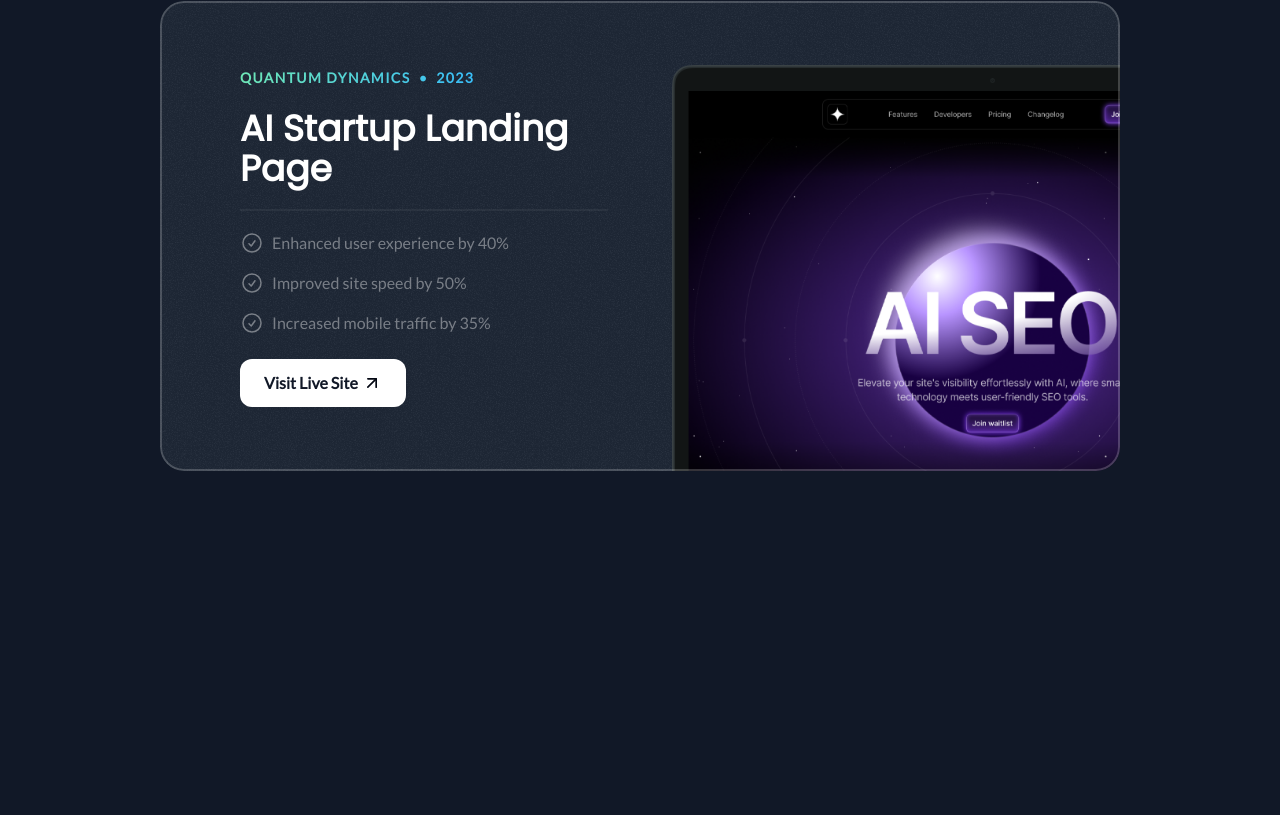
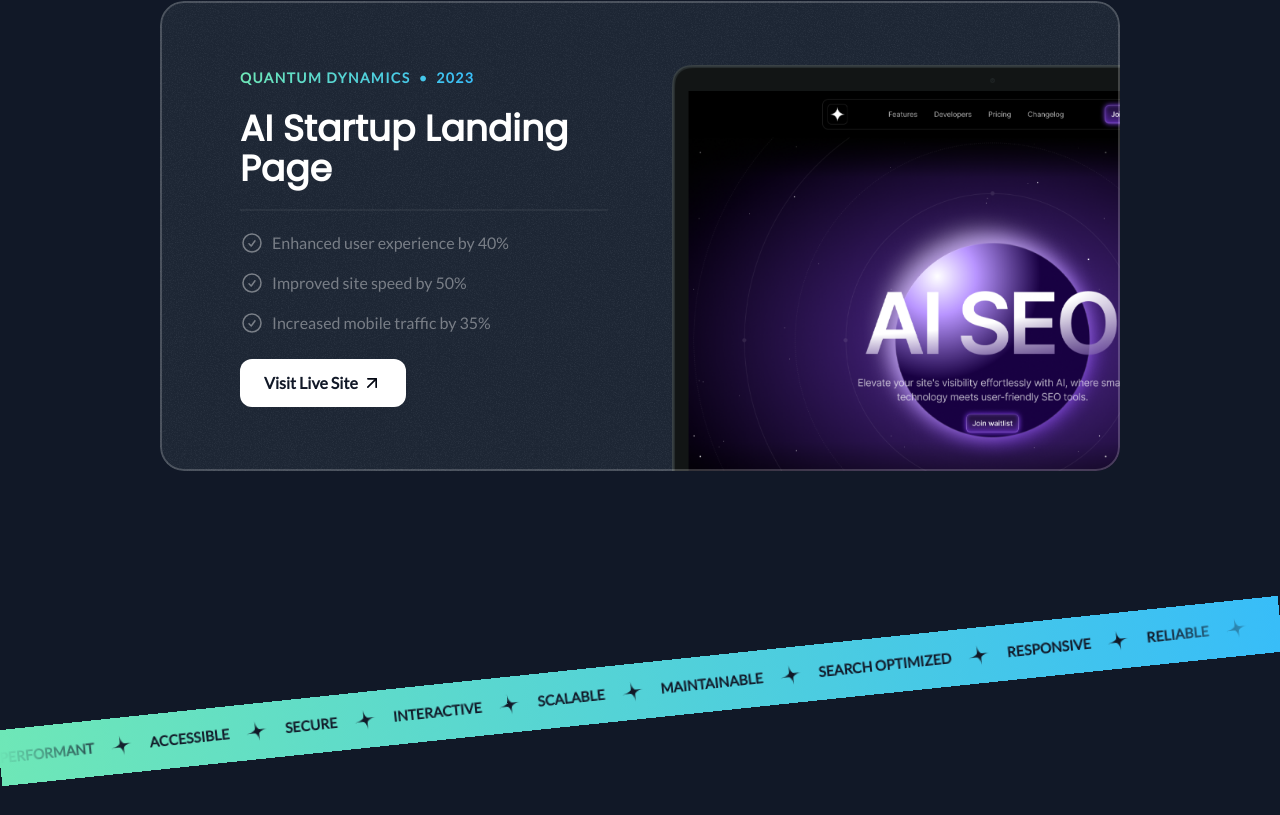
Before and after one commit to saicharanruka/nextjs-portfolio-site, a Next.js app: page / in a window 1280 px wide. Shown: the part 2353-3168 px from the top of the page. Before the commit the page ends 2920 px from the top, so only its background shows below. Built offline with nearby package versions, Linux system fonts and the light colour scheme.

Commit message:
added taper section

```diff
--- a/app/page.tsx
+++ b/app/page.tsx
@@ -1,11 +1,13 @@
 import Hero from "./sections/Hero";
 import Projects from "./sections/Projects";
+import TapeSection from "./sections/TapeSection";
 
 export default function Home() {
 	return (
 		<div>
 			<Hero />
 			<Projects />
+			<TapeSection />
 		</div>
 	);
 }
--- a/app/sections/Projects.tsx
+++ b/app/sections/Projects.tsx
@@ -60,7 +60,7 @@
 					Featured Projects
 				</h2>
 				<p className="mt-4 md:text-lg lg:text-xl text-center text-white/40 max-w-md mx-auto">
-					See how I tranformed concepts into engaging digital experiences
+					See how I transformed concepts into engaging digital experiences
 				</p>
 				<div className="flex flex-col gap-10 mt-10 md:mt-20">
 					{portfolioProjects.map((project, id) => (
--- /dev/null
+++ b/app/sections/TapeSection.tsx
@@ -0,0 +1,36 @@
+import StarIcon from "@/app/assets/icons/star.svg";
+
+const words = [
+	"Performant",
+	"Accessible",
+	"Secure",
+	"Interactive",
+	"Scalable",
+	"Maintainable",
+	"Search Optimized",
+	"Responsive",
+	"Reliable",
+];
+
+const TapeSection = () => {
+	return (
+		<div className="py-16 lg:py-24 overflow-x-clip">
+			<div className="bg-gradient-to-r from-emerald-300 to-sky-400  -rotate-6 -mx-1">
+				<div className="flex [mask-image:linear-gradient(to_right,_transparent,_black_10%,_black_90%,_transparent)]">
+					<div className="flex flex-none gap-4 py-4">
+						{words.map((word) => (
+							<div className="inline-flex gap-4 items-center" key={word}>
+								<span className="text-gray-900 uppercase font-extrabold text-sm">
+									{word}
+								</span>
+								<StarIcon className="size-6 text-gray-900 -rotate-12" />
+							</div>
+						))}
+					</div>
+				</div>
+			</div>
+		</div>
+	);
+};
+
+export default TapeSection;
```
